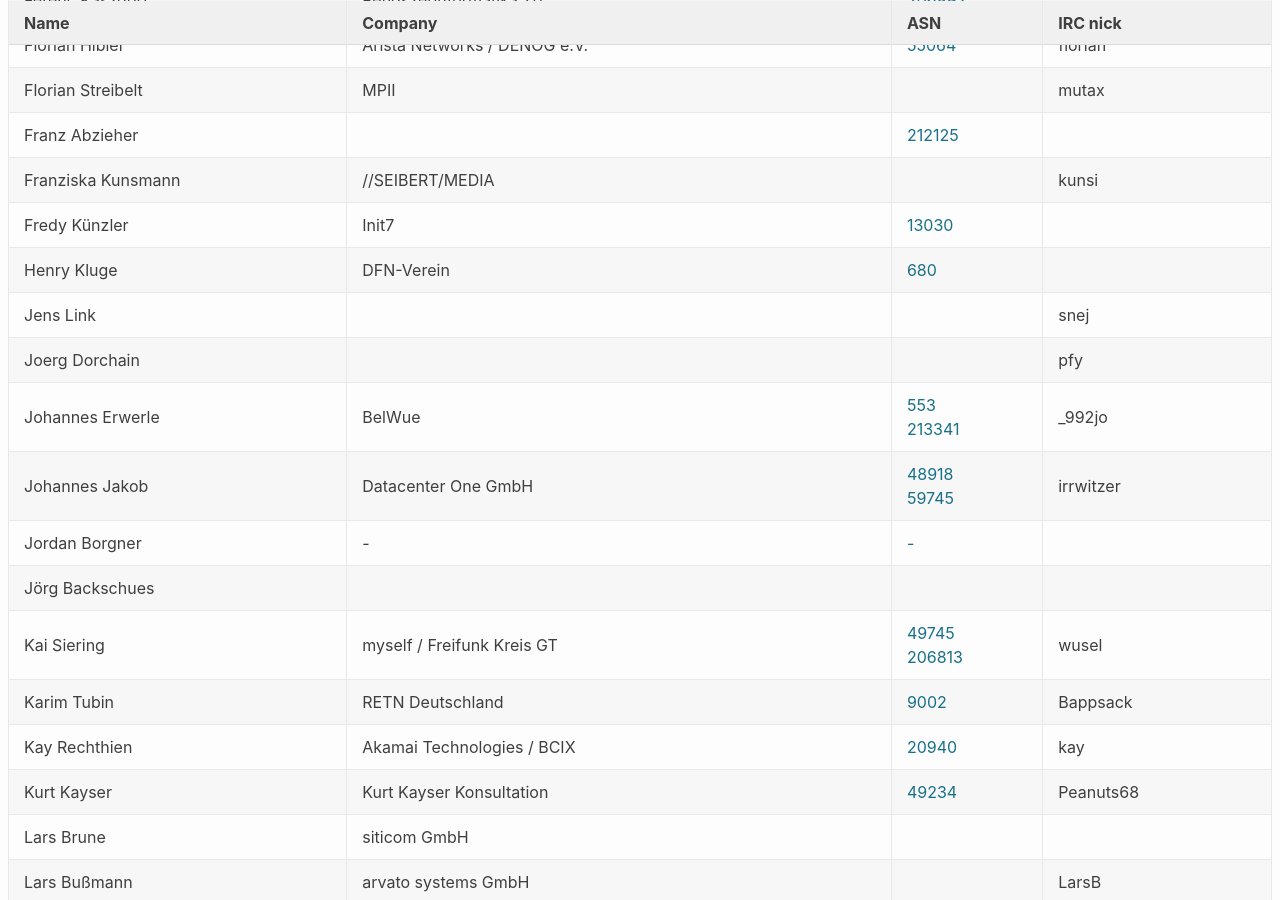
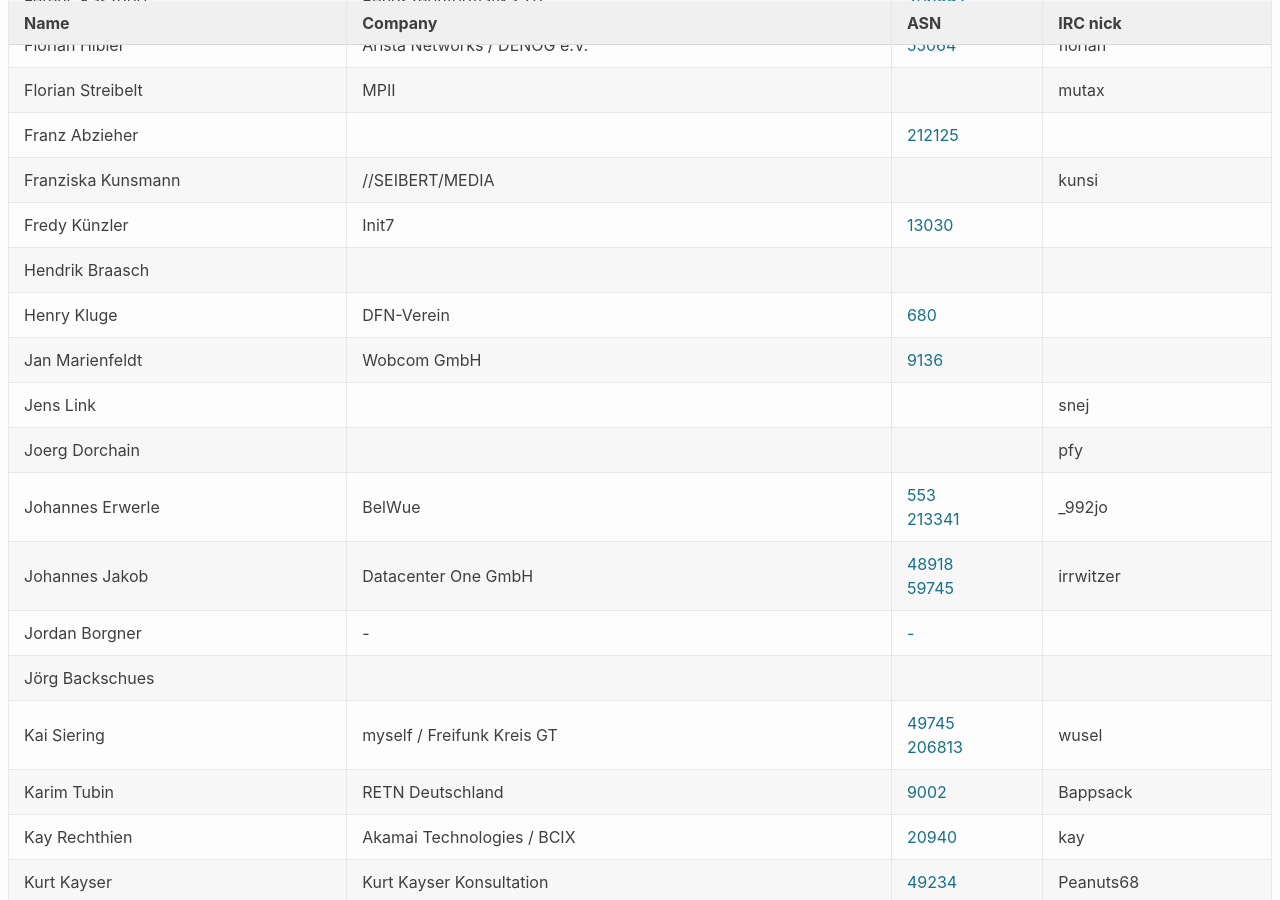
Before and after one commit to denog/pretix-attendeelist, a Jekyll site: the page built from meetup_2021_02/index.markdown, in a window 1280 px wide and 900 px high, scrolled down 1159 px. Built offline with Jekyll 4.4.1, drawn with Linux system fonts in a browser that asks for light colours; some of the changed text lies outside the part shown.

Commit message:
Latest data: Wed Apr 14 16:14:29 UTC 2021

```diff
--- a/_data/attendees_meetup_2021-02.json
+++ b/_data/attendees_meetup_2021-02.json
@@ -174,10 +174,22 @@
     "asn": "13030"
   },
   {
+    "name": "Hendrik Braasch",
+    "company": null,
+    "irc": null,
+    "asn": null
+  },
+  {
     "name": "Henry Kluge",
     "company": "DFN-Verein",
     "irc": null,
     "asn": "680"
+  },
+  {
+    "name": "Jan Marienfeldt",
+    "company": "Wobcom GmbH",
+    "irc": null,
+    "asn": "9136"
   },
   {
     "name": "Jens Link",
@@ -372,6 +384,12 @@
     "asn": null
   },
   {
+    "name": "Sebastian Neuner",
+    "company": "BelWü",
+    "irc": "neuner",
+    "asn": "553"
+  },
+  {
     "name": "Sebastian Posner",
     "company": null,
     "irc": "snaeqe",
```
